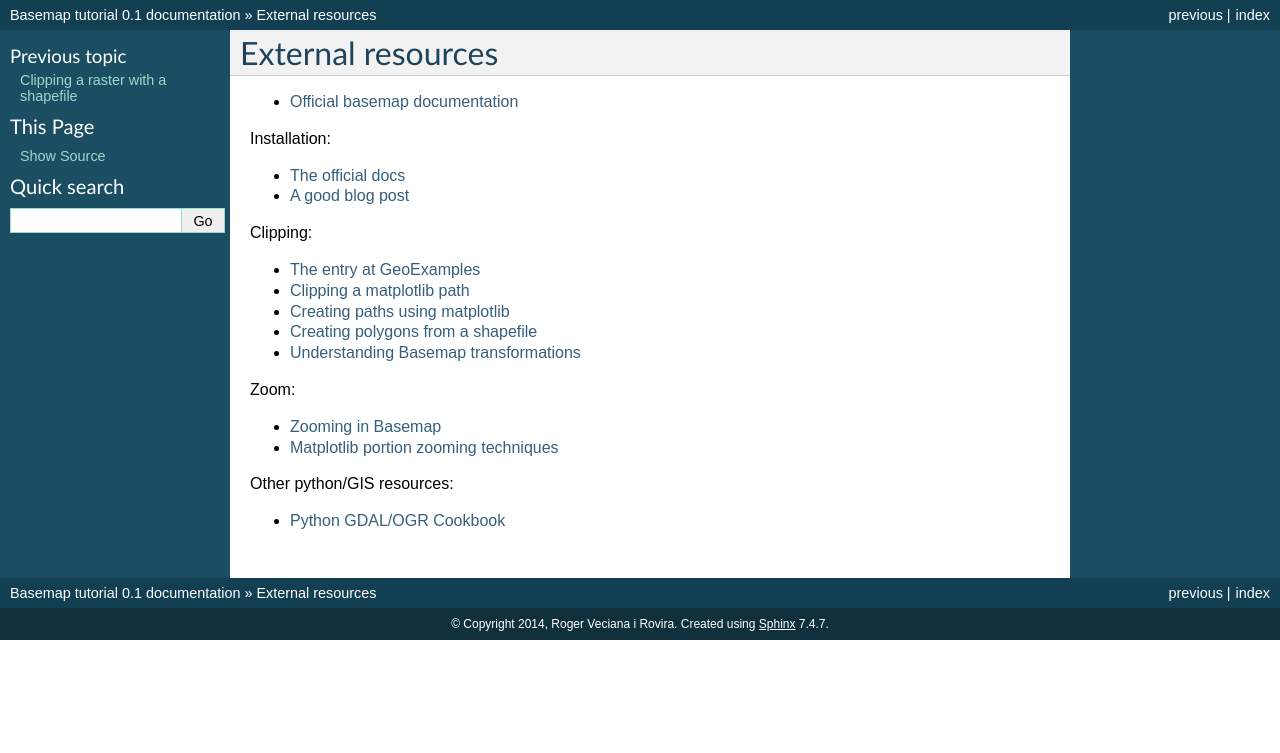
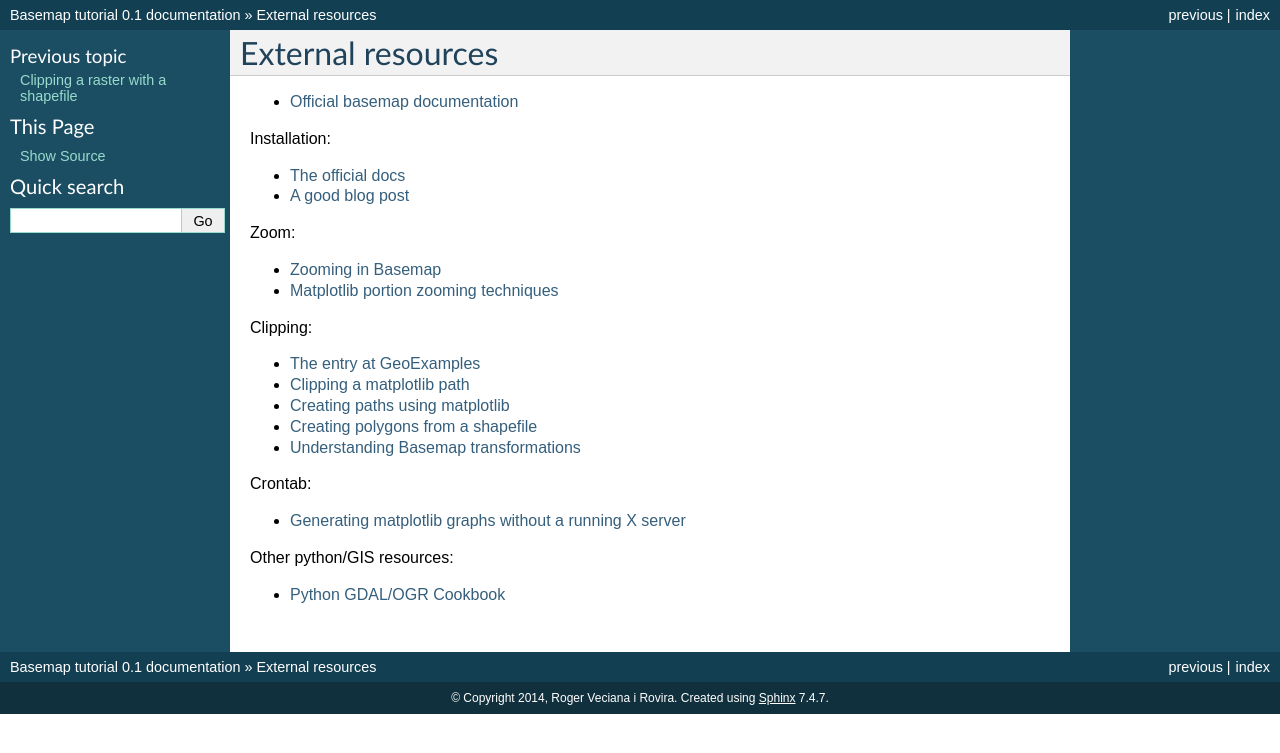
Before and after one commit to rveciana/BasemapTutorial, a Sphinx documentation site: the page built from docs/external_resources.rst, in a window 1280 px wide. Shown: the top 753 px of the page. Built offline with Sphinx 7.4.7, drawn with Linux system fonts in a browser that asks for light colours; formulas are drawn with MathJax 3; pages that are not in the unit, such as notebooks, are missing from menus.

Commit message:
Using crontab

```diff
--- a/docs/external_resources.rst
+++ b/docs/external_resources.rst
@@ -8,6 +8,11 @@ Installation:
 * `The official docs <http://matplotlib.org/basemap/users/installing.html>`_
 * `A good blog post <http://peak5390.wordpress.com/2012/12/08/matplotlib-basemap-tutorial-installing-matplotlib-and-basemap/>`_
 
+Zoom:
+
+* `Zooming in Basemap <http://www.geophysique.be/2010/05/05/matplotlib-basemap-tutorial-part-03-masked-arrays-zoom/>`_
+* `Matplotlib portion zooming techniques <http://stackoverflow.com/questions/13583153/how-to-zoomed-a-portion-of-image-and-insert-in-the-same-plot-in-matplotlib>`_
+
 Clipping:
 
 * `The entry at GeoExamples <http://geoexamples.blogspot.com.es/2014/10/basemap-raster-clipping-with-shapefile.html>`_
@@ -16,10 +21,9 @@ Clipping:
 * `Creating polygons from a shapefile <http://stackoverflow.com/questions/15968762/shapefile-and-matplotlib-plot-polygon-collection-of-shapefile-coordinates>`_
 * `Understanding Basemap transformations <http://matplotlib.org/users/transforms_tutorial.html>`_
 
-Zoom:
+Crontab:
 
-* `Zooming in Basemap <http://www.geophysique.be/2010/05/05/matplotlib-basemap-tutorial-part-03-masked-arrays-zoom/>`_
-* `Matplotlib portion zooming techniques <http://stackoverflow.com/questions/13583153/how-to-zoomed-a-portion-of-image-and-insert-in-the-same-plot-in-matplotlib>`_
+* `Generating matplotlib graphs without a running X server <http://stackoverflow.com/questions/4931376/generating-matplotlib-graphs-without-a-running-x-server>`_
 
 Other python/GIS resources:
 
--- a/docs/index.rst
+++ b/docs/index.rst
@@ -25,7 +25,9 @@ Cookbook
 
    clip
 
+
 .. toctree::
    :maxdepth: 2
 
+   cron
    external_resources
--- a/docs/todo.rst
+++ /dev/null
@@ -1 +0,0 @@
-colorbar i explicar tema versions ( <1 no va bé )
--- a/docs/todo.txt
+++ b/docs/todo.txt
@@ -2,3 +2,5 @@ colorbar i explicar tema versions ( <1 no va bé )
 colorbar personalitzada
 
 WRF o GRIB
+
+http://stackoverflow.com/questions/4931376/generating-matplotlib-graphs-without-a-running-x-server
```
